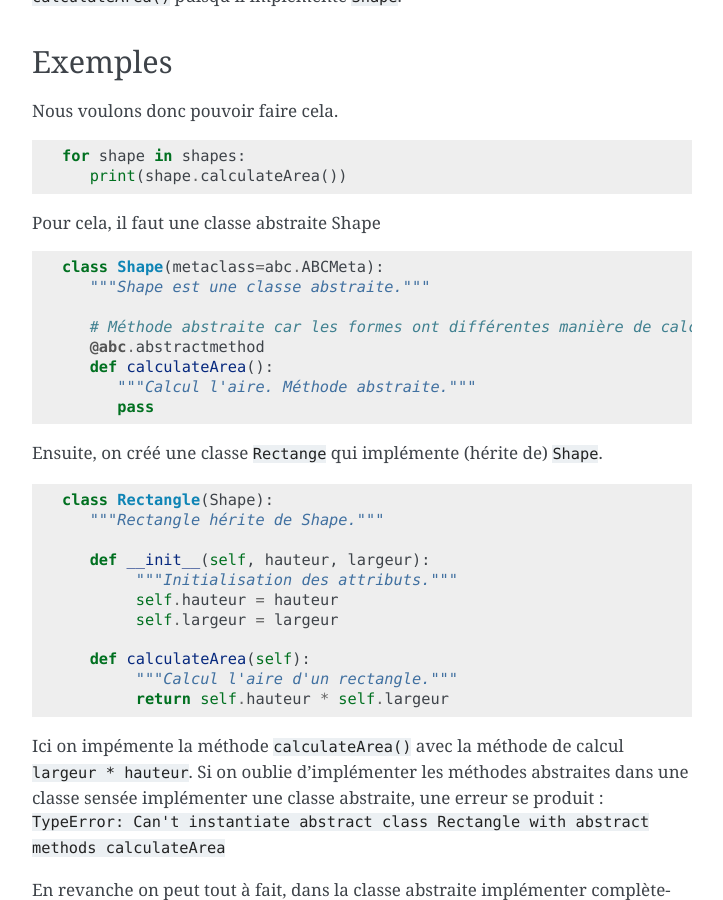
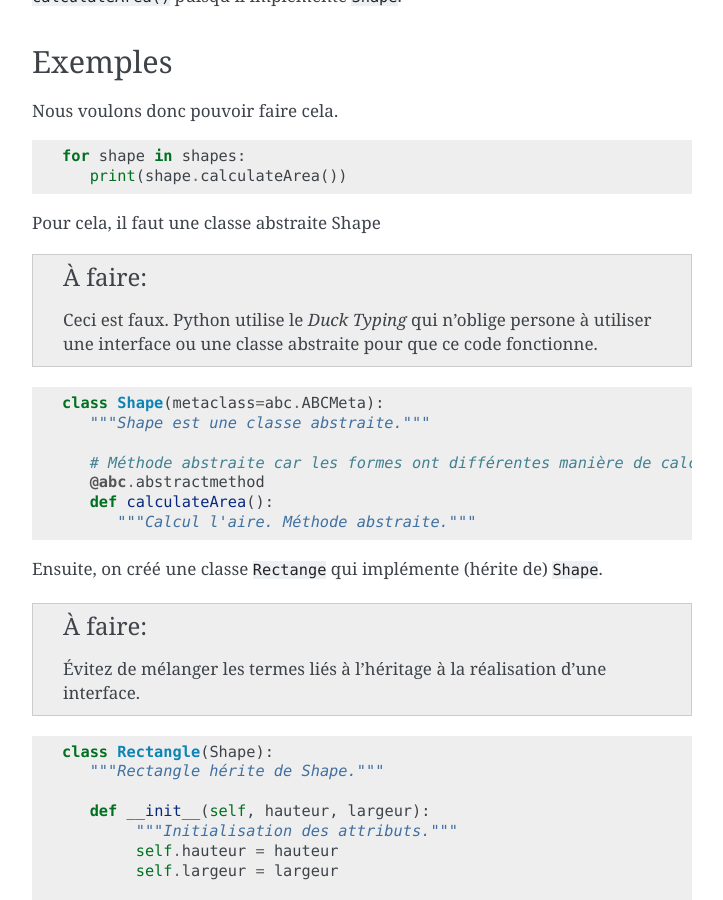
Before and after one commit to HE-Arc/livre-python, a Sphinx documentation site: the page built from source/abc/index.rst, in a window 1280 px wide and 900 px high, scrolled down 1150 px. Shown: the whole window, without its empty margins (388-1111 px from the left). Built offline with Sphinx 7.4.7, drawn with Linux system fonts in a browser that asks for light colours; some of the changed text lies outside the part shown.

```diff
--- a/source/abc/index.rst
+++ b/source/abc/index.rst
@@ -43,6 +43,11 @@ Nous voulons donc pouvoir faire cela.
 
 Pour cela, il faut une classe abstraite Shape
 
+.. todo::
+
+    Ceci est faux. Python utilise le *Duck Typing* qui n'oblige persone à
+    utiliser une interface ou une classe abstraite pour que ce code fonctionne.
+
 .. code-block:: python
 
    class Shape(metaclass=abc.ABCMeta):
@@ -52,9 +57,13 @@ Pour cela, il faut une classe abstraite Shape
       @abc.abstractmethod
       def calculateArea():
          """Calcul l'aire. Méthode abstraite."""
-         pass
 
 Ensuite, on créé une classe ``Rectange`` qui implémente (hérite de) ``Shape``.
+
+.. todo::
+
+    Évitez de mélanger les termes liés à l'héritage à la réalisation d'une
+    interface.
 
 .. code-block:: python
 
@@ -104,6 +113,10 @@ Les classes abstraites peuvent également être utilisées pour créer sa propre
 En implémentant par exemple ``collections.abc.Sequence`` (une classe abstraite built-in de Python),
 nous devrons redéfinir quelques méthodes qui permettront d'utiliser notre classe comme une liste.
 Nous pouvons par des assertions vérifier les éléments de cette liste pour qu'ils soient tous du même type.
+
+.. todo::
+
+    L'héritage multiple et les mixin's permettent ceci.
 
 Prenons comme exemple une classe ``Garage`` qui contient une liste de ``Voiture``.
 
@@ -161,3 +174,7 @@ Les classes abstraite en python permettent de créer nos propres structures de d
 comportant comme les classes fournies (built-in).
 Grâce aux instructions ``isinstance`` et ``issubclass`` nous pouvons vérifier directement le type d'une variable.
 Cela permet, par exemple, de pouvoir utiliser la classe garage comme une liste.
+
+.. Je ne suis pas sûr que vous aillez compris...
+
+.. [#sr] <sylvain.renaud@he-arc.ch>
--- a/source/index.rst
+++ b/source/index.rst
@@ -10,7 +10,6 @@ Table des matières
 .. toctree::
    :maxdepth: 1
 
-   abc/index.rst
    collections/index.rst
    csv/index.rst
    io/index.rst
--- a/source/introduction.rst
+++ b/source/introduction.rst
@@ -40,11 +40,11 @@ Avancé
 .. toctree::
    :maxdepth: 1
 
+   abc/index
    email/index
    hashlib/index
    weakref/index
 
-* :ref:`abc-tutorial`
 * :ref:`multiprocessing-tutorial`
 * :ref:`re-tutorial`
 
```
Also changed, not shown: other parts of source/abc/index.rst (+1 -1 lines).
